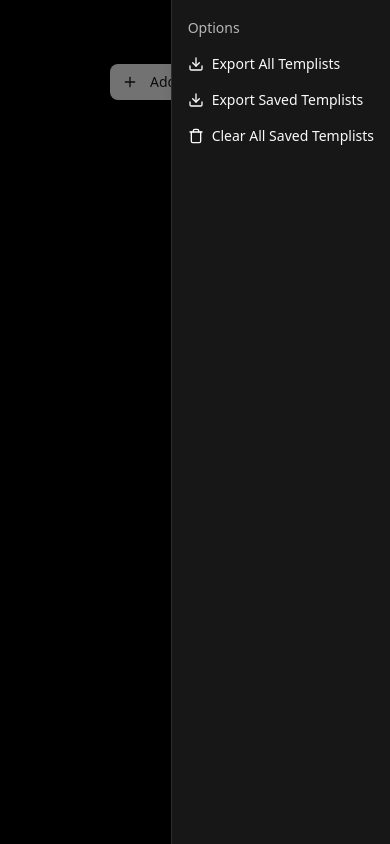
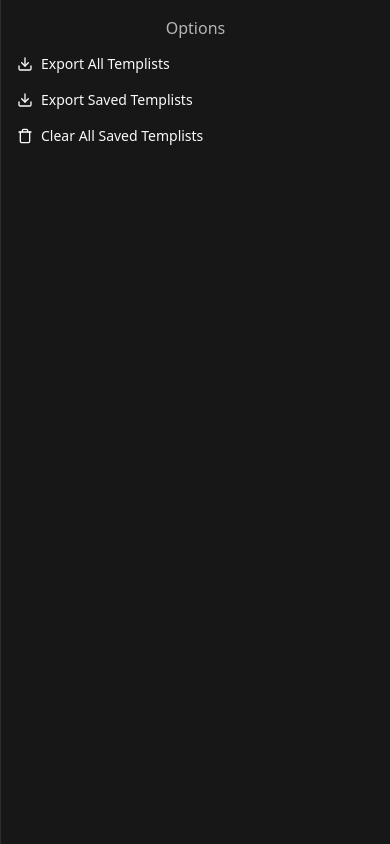
Before and after one commit to Jukelyn/templists, a Next.js app: page / in a window 390 px wide. Both pictures are taken after a click on the button "Toggle Sidebar". Built offline with nearby package versions, Linux system fonts and the light colour scheme.

Commit message:
Made mobile sidebar better by making it full width, center and larger label, also it closes on button clicks now

```diff
--- a/components/ui/sidebar/AppSidebar.tsx
+++ b/components/ui/sidebar/AppSidebar.tsx
@@ -43,7 +43,12 @@ export function AppSidebar({ ...props }: React.ComponentProps<typeof Sidebar>) {
   const titleCount: Record<string, number> = {};
 
   return (
-    <Sidebar collapsible={"offcanvas"} side="right" {...props} className="w-84">
+    <Sidebar
+      collapsible={"offcanvas"}
+      side="right"
+      {...props}
+      className="w-full md:w-84"
+    >
       <SidebarContent>
         <SidebarGroup>
           <SidebarGroupLabel>Options</SidebarGroupLabel>
--- a/components/ui/sidebar/sidebar.tsx
+++ b/components/ui/sidebar/sidebar.tsx
@@ -20,7 +20,6 @@ import {
 const SIDEBAR_COOKIE_NAME = "sidebar:state";
 const SIDEBAR_COOKIE_MAX_AGE = 60 * 60 * 24 * 7;
 const SIDEBAR_WIDTH = "26rem";
-const SIDEBAR_WIDTH_MOBILE = "18rem";
 const SIDEBAR_WIDTH_ICON = "3rem";
 const SIDEBAR_KEYBOARD_SHORTCUT = "b";
 
@@ -204,12 +203,7 @@ const Sidebar = React.forwardRef<
           <SheetContent
             data-sidebar="sidebar"
             data-mobile="true"
-            className="bg-sidebar text-sidebar-foreground w-[--sidebar-width] p-0 [&>button]:hidden"
-            style={
-              {
-                "--sidebar-width": SIDEBAR_WIDTH_MOBILE,
-              } as React.CSSProperties
-            }
+            className="bg-sidebar text-sidebar-foreground flex w-full items-center justify-center p-0 text-center [&>button]:hidden"
             side={side}
           >
             <div className="flex h-full w-full flex-col">{children}</div>
@@ -375,6 +369,22 @@ const SidebarGroupLabel = React.forwardRef<
   React.ComponentProps<"div"> & { asChild?: boolean }
 >(({ className, asChild = false, ...props }, ref) => {
   const Comp = asChild ? Slot : "div";
+  const { isMobile } = useSidebar();
+
+  if (isMobile) {
+    return (
+      <Comp
+        ref={ref}
+        data-sidebar="group-label"
+        className={cn(
+          "text-sidebar-foreground/70 ring-sidebar-ring text-md flex h-10 shrink-0 items-center justify-center rounded-md px-2 font-medium transition-[margin,opa] duration-200 ease-linear outline-none focus-visible:ring-2 [&>svg]:size-4 [&>svg]:shrink-0",
+          "group-data-[collapsible=icon]:-mt-8 group-data-[collapsible=icon]:opacity-0",
+          className,
+        )}
+        {...props}
+      />
+    );
+  }
 
   return (
     <Comp
@@ -473,7 +483,7 @@ const SidebarMenuButton = React.forwardRef<
     ref,
   ) => {
     const Comp = asChild ? Slot : "button";
-    const { isMobile, state } = useSidebar();
+    const { toggleSidebar, isMobile, state } = useSidebar();
 
     const button = (
       <Comp
@@ -482,6 +492,7 @@ const SidebarMenuButton = React.forwardRef<
         data-size={size}
         data-active={isActive}
         className={cn(sidebarMenuButtonVariants({ variant, size }), className)}
+        onClick={toggleSidebar}
         {...props}
       />
     );
```
